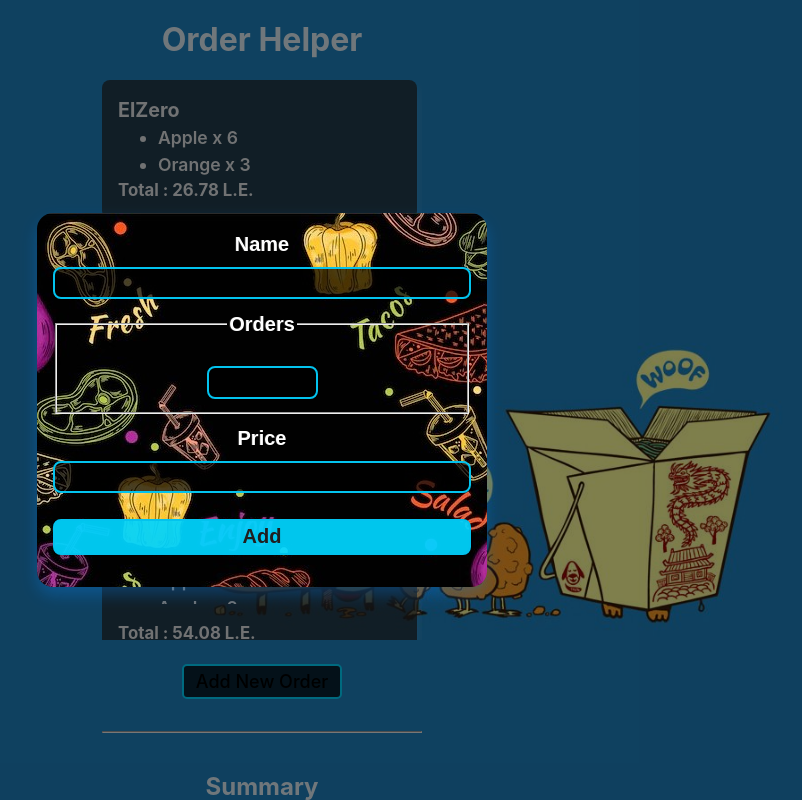
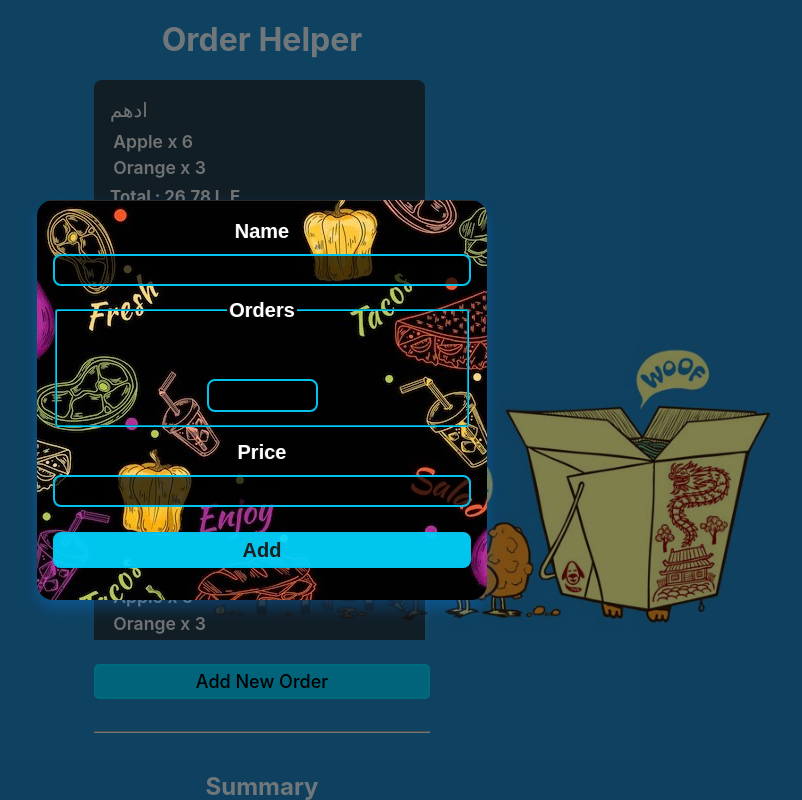
Before and after one commit to fine-simple/order-tracker, a React (Vite) app: page / in a window 1280 px wide. Both pictures are taken after typing "5" into the empty fields and a click on the button "Add New Order". Shown: the top 800 px of the page, without its empty margins (378-1180 px from the left). Built offline with nearby package versions, Linux system fonts and the light colour scheme.

Commit message:
redesigne the addnew form

```diff
--- a/src/App.jsx
+++ b/src/App.jsx
@@ -6,7 +6,7 @@ import Summary from "./components/Summary";
 
 function App() {
   const [persons, setPersons] = useState({
-    Hamada: {
+    عمر_يس: {
       1: {
         name: "Apple",
         amount: 2,
@@ -18,7 +18,7 @@ function App() {
         price: 3.5,
       },
     },
-    "zane Doe": {
+    سعيد: {
       1: {
         name: "Apple",
         amount: 6,
@@ -30,7 +30,7 @@ function App() {
         price: 3.5,
       },
     },
-    Tawfik: {
+    توفيق: {
       1: {
         name: "Apple",
         amount: 2,
@@ -67,7 +67,7 @@ function App() {
         price: 2.5,
       },
     },
-    xostafa: {
+    رينجو: {
       1: {
         name: "Apple",
         amount: 6,
@@ -79,7 +79,7 @@ function App() {
         price: 3.5,
       },
     },
-    ElZero: {
+    ادهم: {
       1: {
         name: "Apple",
         amount: 6,
--- a/src/components/AddNew.jsx
+++ b/src/components/AddNew.jsx
@@ -31,7 +31,7 @@ export default function AddNew({ hideMenu, person, availableOrders }) {
           <label htmlFor="price">Price</label>
           <input type="number" id="price" />
         </div>
-        <button>Add</button>
+        <button className="add">Add</button>
       </form>
     </Modal>
   );
--- a/src/components/OrderEditor.jsx
+++ b/src/components/OrderEditor.jsx
@@ -11,17 +11,19 @@ export default function OrderEditor({ id, name, amount, changeOrder }) {
 
   return (
     <li className="order-edit">
+      <button type="button" id="btn" onClick={decreaseHandler}>
+          -
+        </button>
       <p>
         {name} X{amount}
       </p>
       <div>
+
         <button type="button" onClick={increaseHandler}>
-          ☝
-        </button>
-        <button type="button" onClick={decreaseHandler}>
-          👇
+          +
         </button>
       </div>
     </li>
+
   );
 }
--- a/src/index.css
+++ b/src/index.css
@@ -113,6 +113,7 @@ input[type="number"] {
   flex-direction: column;
   gap: 0.6rem;
   padding: 1rem;
+
   border-radius: 1rem;
   box-shadow: 0 0.5rem 1rem rgba(10, 132, 245, 0.3);
   background-image: url("/src/assets/AddNew.jpg");
@@ -121,7 +122,7 @@ input[type="number"] {
   display: grid;
   gap: 0.5rem;
 }
-.add-new button {
+.add-new .add {
   margin: 1rem auto;
   justify-content: center;
   font-size: 20px;
@@ -195,13 +196,14 @@ select:hover {
 }
 .btn-add{
   border: 2px solid rgb(28, 37, 203);
-  background-color: #000000bc;
+  background-color: rgba(0, 213, 255, 0.865);
   border-color: rgb(0, 213, 255);
   font-size: 18px;
+  color: black;
   border-radius: 5px;
   cursor: pointer;
   font-weight:500;
-  width: 10rem;
+  width: 21rem;
   font-family: Inter, system-ui, Avenir, Helvetica, Arial, sans-serif;
 }
 .artcl {
@@ -228,3 +230,40 @@ select:hover {
     box-shadow: none;
   }
 }
+.order-edit{
+  display: flex;
+  flex-direction: row;
+  justify-content: center;
+  align-items: center;
+  gap: 1rem;
+  background-color: #0808083c;
+
+}
+.order-edit button{
+  display: flex;
+  justify-content: center;
+  margin: .2rem;
+  width: 2.7rem;
+  font-weight: 200;
+  font-size: 1.7rem;
+  border: 2px solid;
+  border-color: rgb(0, 213, 255);
+  box-shadow: 0 0.5rem 1rem rgba(10, 132, 245, 0.2);
+  background-color: rgba(0, 0, 0, 0.959);
+  color: rgb(0, 213, 255);
+  border-radius: 3px;
+}
+.order-edit button:focus{
+  background-color:rgb(0, 213, 255) ;
+  color: black;
+}
+ul{
+  overflow: auto;
+  max-height: 10rem;
+  padding: .2rem;
+}
+fieldset{
+  border-color: rgb(0, 213, 255);
+  border-radius: 3px;
+  max-height: 20rem;
+}
```
